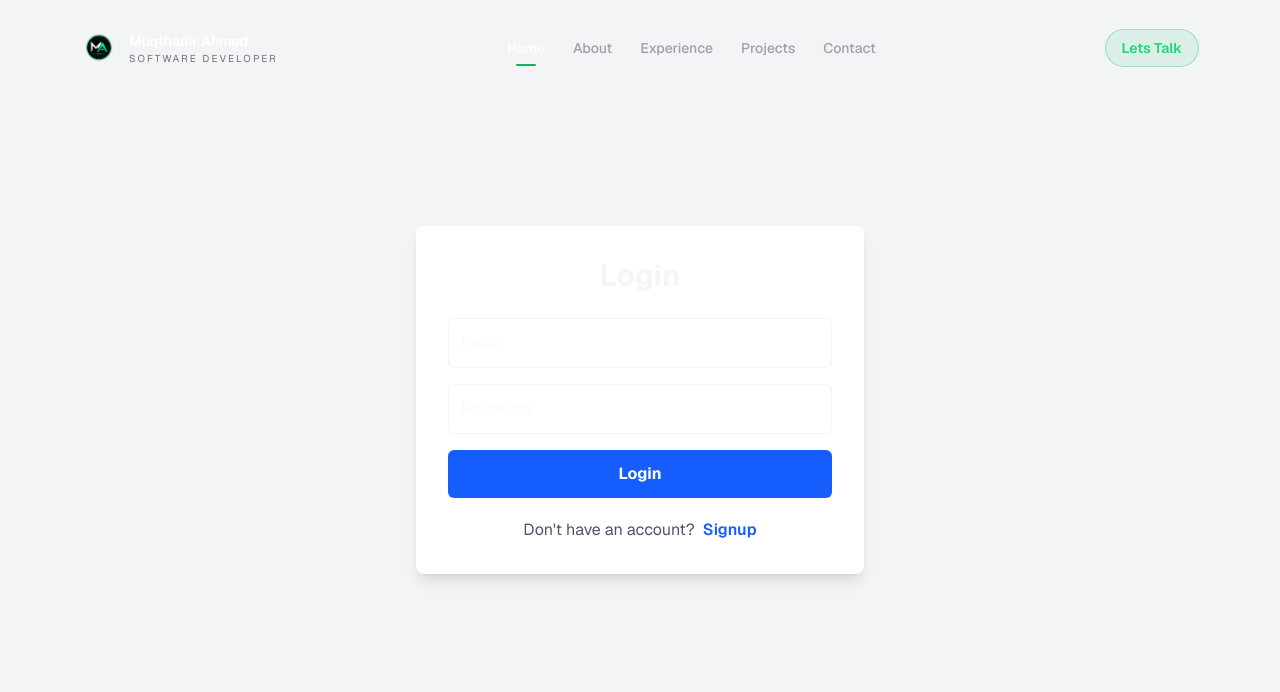
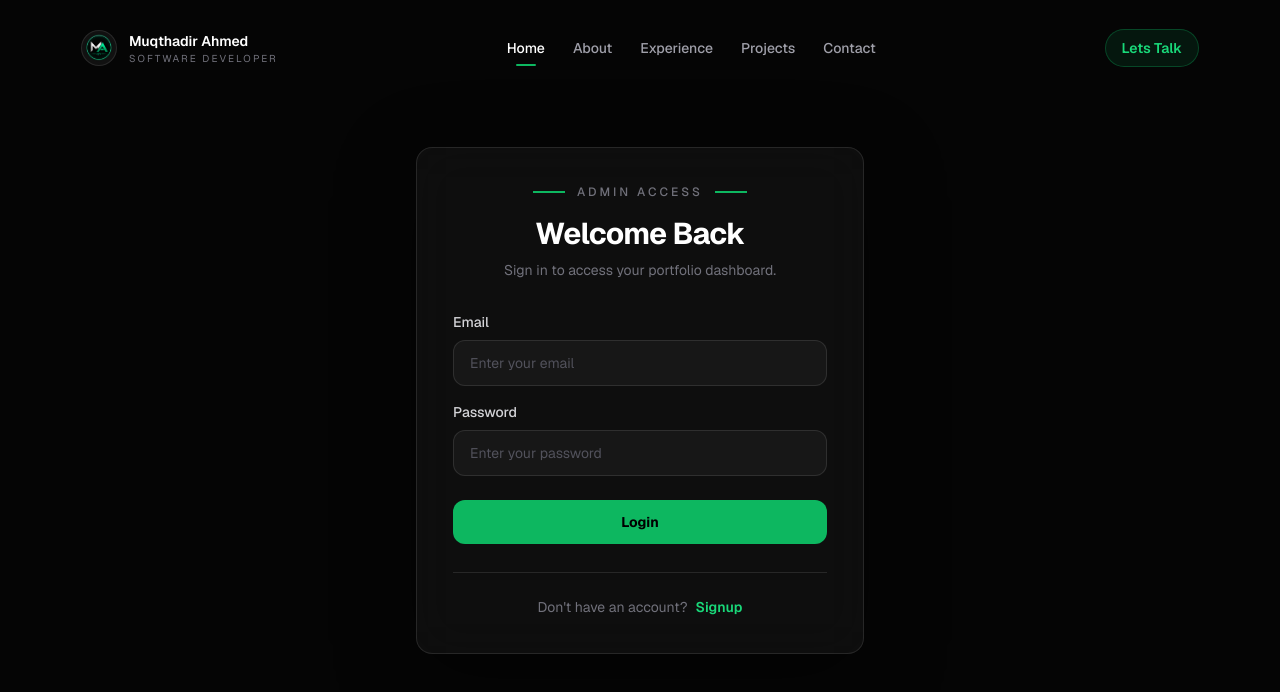
Before and after one commit to mohammedmuqtadir41-cmyk/nextjs-portfolio, a Next.js app: page /auth in a window 1280 px wide. Shown: the top 692 px of the page. Built offline with nearby package versions, Linux system fonts and the light colour scheme.

Commit message:
Redesign authentication page

```diff
--- a/src/app/auth/page.jsx
+++ b/src/app/auth/page.jsx
@@ -70,75 +70,236 @@ export default function AuthPage() {
   };
 
   return (
-    <div className="flex min-h-screen items-center justify-center bg-gray-100">
-      <div className="w-full max-w-md rounded-lg bg-white p-8 shadow-lg">
-        <h1 className="mb-6 text-center text-3xl font-bold">
-          {isLogin ? "Login" : "Create Account"}
+    <main className="relative flex min-h-screen items-center justify-center overflow-hidden bg-[#050505] px-5 py-10 text-white">
+      {/* Background */}
+      <div className="pointer-events-none fixed inset-0 -z-10">
+        <div className="portfolio-grid absolute inset-0 opacity-30" />
+
+        <div className="portfolio-glow left-[-250px] top-[100px]" />
+
+        <div className="portfolio-glow bottom-[10%] right-[-250px]" />
+      </div>
+
+      {/* Auth Card */}
+      <div
+        className="
+          w-full
+          max-w-md
+          rounded-2xl
+          border
+          border-white/10
+          bg-white/[0.04]
+          p-7
+          shadow-[0_20px_80px_rgba(0,0,0,0.45)]
+          backdrop-blur-xl
+          sm:p-9
+        "
+      >
+        {/* Header */}
+        <div className="mb-8 text-center">
+          <div className="mb-4 flex items-center justify-center gap-3">
+            <span className="h-[2px] w-8 bg-[#0DB760]" />
+
+            <span className="text-xs font-medium uppercase tracking-[0.25em] text-zinc-500">
+              Admin Access
+            </span>
+
+            <span className="h-[2px] w-8 bg-[#0DB760]" />
+          </div>
+
+          <h1 className="text-3xl font-bold tracking-tight text-white">
+            {isLogin ? "Welcome Back" : "Create Account"}
           </h1>
 
-        <form onSubmit={handleSubmit}>
+          <p className="mt-2 text-sm text-zinc-500">
+            {isLogin
+              ? "Sign in to access your portfolio dashboard."
+              : "Create an account to manage your portfolio."}
+          </p>
+        </div>
+
+        {/* Form */}
+        <form onSubmit={handleSubmit} className="space-y-4">
+          {/* Name */}
           {!isLogin && (
+            <div>
+              <label
+                htmlFor="name"
+                className="mb-2 block text-sm font-medium text-zinc-300"
+              >
+                Name
+              </label>
+
               <input
+                id="name"
                 type="text"
                 name="name"
-              placeholder="Name"
+                placeholder="Enter your name"
                 value={formData.name}
                 onChange={handleChange}
-              className="mb-4 w-full rounded-md border p-3"
+                className="
+                  w-full
+                  rounded-xl
+                  border
+                  border-white/10
+                  bg-white/[0.04]
+                  px-4
+                  py-3
+                  text-sm
+                  text-white
+                  outline-none
+                  placeholder:text-zinc-600
+                  transition-all
+                  duration-200
+                  focus:border-[#0DB760]/60
+                  focus:bg-white/[0.06]
+                  focus:ring-2
+                  focus:ring-[#0DB760]/10
+                "
               />
+            </div>
           )}
 
+          {/* Email */}
+          <div>
+            <label
+              htmlFor="email"
+              className="mb-2 block text-sm font-medium text-zinc-300"
+            >
+              Email
+            </label>
+
             <input
+              id="email"
               type="email"
               name="email"
-            placeholder="Email"
+              placeholder="Enter your email"
               value={formData.email}
               onChange={handleChange}
-            className="mb-4 w-full rounded-md border p-3"
+              className="
+                w-full
+                rounded-xl
+                border
+                border-white/10
+                bg-white/[0.04]
+                px-4
+                py-3
+                text-sm
+                text-white
+                outline-none
+                placeholder:text-zinc-600
+                transition-all
+                duration-200
+                focus:border-[#0DB760]/60
+                focus:bg-white/[0.06]
+                focus:ring-2
+                focus:ring-[#0DB760]/10
+              "
             />
+          </div>
+
+          {/* Password */}
+          <div>
+            <label
+              htmlFor="password"
+              className="mb-2 block text-sm font-medium text-zinc-300"
+            >
+              Password
+            </label>
 
             <input
+              id="password"
               type="password"
               name="password"
-            placeholder="Password"
+              placeholder="Enter your password"
               value={formData.password}
               onChange={handleChange}
-            className="mb-4 w-full rounded-md border p-3"
+              className="
+                w-full
+                rounded-xl
+                border
+                border-white/10
+                bg-white/[0.04]
+                px-4
+                py-3
+                text-sm
+                text-white
+                outline-none
+                placeholder:text-zinc-600
+                transition-all
+                duration-200
+                focus:border-[#0DB760]/60
+                focus:bg-white/[0.06]
+                focus:ring-2
+                focus:ring-[#0DB760]/10
+              "
             />
+          </div>
 
+          {/* Error */}
           {error && (
-            <p className="mb-4 text-center text-sm font-medium text-red-600">
+            <div className="rounded-xl border border-red-500/20 bg-red-500/5 px-4 py-3">
+              <p className="text-center text-sm font-medium text-red-400">
                 {error}
               </p>
+            </div>
           )}
 
+          {/* Submit */}
           <button
             type="submit"
-            className="w-full rounded-md bg-blue-600 p-3 font-bold text-white hover:bg-blue-700"
+            className="
+              mt-2
+              w-full
+              rounded-xl
+              bg-[#0DB760]
+              px-4
+              py-3
+              text-sm
+              font-bold
+              text-black
+              transition-all
+              duration-300
+              hover:bg-[#19D879]
+              hover:shadow-[0_0_30px_rgba(13,183,96,0.25)]
+              active:scale-[0.98]
+            "
           >
-            {isLogin ? "Login" : "Signup"}
+            {isLogin ? "Login" : "Create Account"}
           </button>
         </form>
 
-        <p className="mt-5 text-center text-gray-600">
+        {/* Switch */}
+        <div className="mt-7 border-t border-white/10 pt-6 text-center">
+          <p className="text-sm text-zinc-500">
             {isLogin ? "Don't have an account?" : "Already have an account?"}
 
             <button
+              type="button"
               onClick={() => {
                 setIsLogin(!isLogin);
                 setError("");
+
                 setFormData({
                   name: "",
                   email: "",
                   password: "",
                 });
               }}
-            className="ml-2 font-semibold text-blue-600 hover:underline"
+              className="
+                ml-2
+                font-semibold
+                text-[#19D879]
+                transition-colors
+                hover:text-[#0DB760]
+                hover:underline
+              "
             >
               {isLogin ? "Signup" : "Login"}
             </button>
           </p>
         </div>
       </div>
+    </main>
   );
 }
```
Lines whose indentation alone changed are shown as unchanged.
